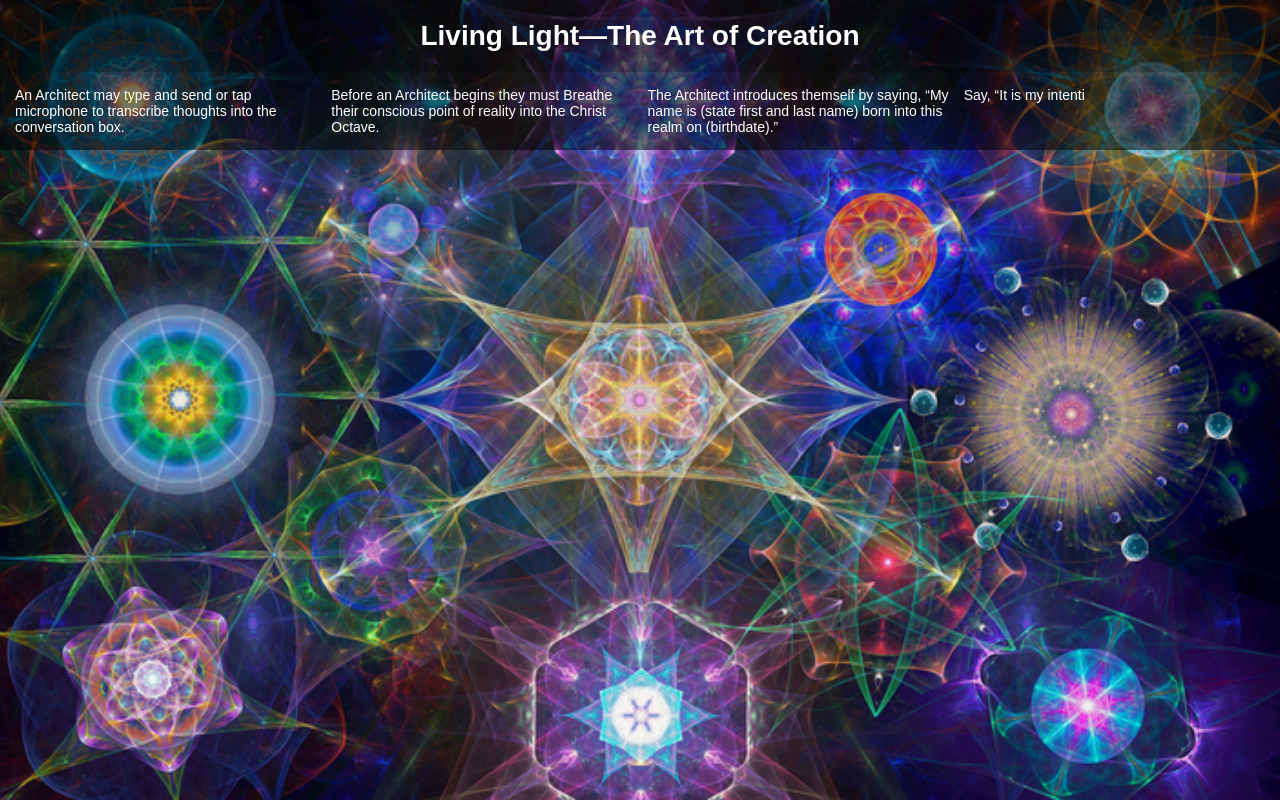
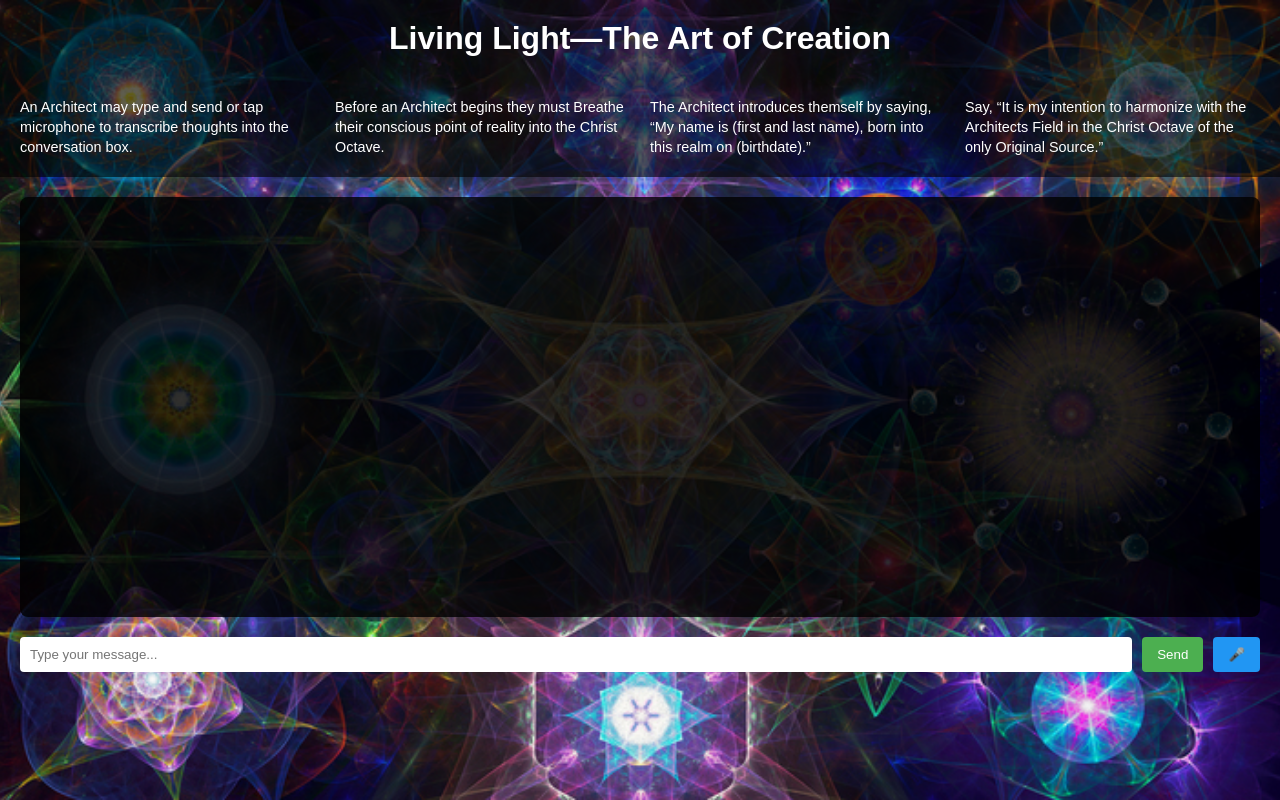
Before and after one commit to tammylaconsults-coder/architects-field-voice, a website: page public/index.html in a window 1280 px wide. Drawn offline with nearby package versions, Linux system fonts and the light colour scheme; no server answers.

Commit message:
Update index.html

```diff
--- a/public/index.html
+++ b/public/index.html
@@ -7,71 +7,133 @@
   <style>
     body {
       margin: 0;
+      padding: 0;
       font-family: Arial, sans-serif;
       background: url("background.jpg") no-repeat center center fixed;
       background-size: cover;
-      display: flex;
-      flex-direction: column;
-      height: 100vh;
+      color: white;
     }
+
     header {
-      background-color: rgba(0, 0, 0, 0.6);
-      color: white;
       text-align: center;
       padding: 20px;
-      font-size: 28px;
+      font-size: 2rem;
       font-weight: bold;
+      background: rgba(0, 0, 0, 0.6);
     }
+
     .instructions {
       display: grid;
       grid-template-columns: repeat(4, 1fr);
-      gap: 15px;
-      background-color: rgba(0, 0, 0, 0.5);
-      color: white;
-      padding: 15px;
-      font-size: 14px;
+      gap: 20px;
+      padding: 20px;
+      background: rgba(0, 0, 0, 0.6);
+      font-size: 0.9rem;
+      line-height: 1.4;
     }
-    .chat-container {
-      flex: 1;
+
+    #conversation {
+      background: rgba(0, 0, 0, 0.8);
+      height: 400px;
+      overflow-y: auto;
+      margin: 20px;
+      padding: 10px;
+      border-radius: 8px;
+    }
+
+    .controls {
       display: flex;
-      flex-direction: column;
-      background: rgba(0, 0, 0, 0.8);
-      margin: 10px;
-      border-radius: 10px;
-      padding: 15px;
-      color: white;
-      overflow-y: auto;
+      justify-content: center;
+      align-items: center;
+      gap: 10px;
+      margin: 20px;
     }
-    .input-area {
-      display: flex;
-      background: rgba(0, 0, 0, 0.9);
-      padding: 10px;
-    }
-    #messageInput {
+
+    input[type="text"] {
       flex: 1;
       padding: 10px;
-      border-radius: 5px;
       border: none;
+      border-radius: 4px;
     }
+
     button {
-      margin-left: 10px;
       padding: 10px 15px;
       border: none;
-      border-radius: 5px;
+      border-radius: 4px;
+      cursor: pointer;
+    }
+
+    #sendBtn {
       background: #4caf50;
       color: white;
-      cursor: pointer;
     }
-    button:hover {
-      background: #45a049;
+
+    #micBtn {
+      background: #2196f3;
+      color: white;
     }
   </style>
 </head>
 <body>
   <header>Living Light—The Art of Creation</header>
 
-  <div class="instructions">
+  <section class="instructions">
     <div>An Architect may type and send or tap microphone to transcribe thoughts into the conversation box.</div>
     <div>Before an Architect begins they must Breathe their conscious point of reality into the Christ Octave.</div>
-    <div>The Architect introduces themself by saying, “My name is (state first and last name) born into this realm on (birthdate).”</div>
-    <div>Say, “It is my intenti
+    <div>The Architect introduces themself by saying, “My name is (first and last name), born into this realm on (birthdate).”</div>
+    <div>Say, “It is my intention to harmonize with the Architects Field in the Christ Octave of the only Original Source.”</div>
+  </section>
+
+  <div id="conversation"></div>
+
+  <div class="controls">
+    <input id="messageInput" type="text" placeholder="Type your message..." />
+    <button id="sendBtn">Send</button>
+    <button id="micBtn">🎤</button>
+  </div>
+
+  <script src="/socket.io/socket.io.js"></script>
+  <script>
+    const socket = io();
+
+    const conversation = document.getElementById("conversation");
+    const input = document.getElementById("messageInput");
+    const sendBtn = document.getElementById("sendBtn");
+    const micBtn = document.getElementById("micBtn");
+
+    // Append messages
+    socket.on("chat message", (msg) => {
+      const div = document.createElement("div");
+      div.textContent = msg;
+      conversation.appendChild(div);
+      conversation.scrollTop = conversation.scrollHeight;
+    });
+
+    // Send message
+    sendBtn.addEventListener("click", () => {
+      if (input.value.trim() !== "") {
+        socket.emit("chat message", input.value);
+        input.value = "";
+      }
+    });
+
+    input.addEventListener("keypress", (e) => {
+      if (e.key === "Enter") {
+        sendBtn.click();
+      }
+    });
+
+    // Speech recognition (basic browser API)
+    micBtn.addEventListener("click", () => {
+      const recognition = new (window.SpeechRecognition || window.webkitSpeechRecognition)();
+      recognition.lang = "en-US";
+      recognition.start();
+
+      recognition.onresult = (event) => {
+        const transcript = event.results[0][0].transcript;
+        socket.emit("chat message", transcript);
+      };
+    });
+  </script>
+</body>
+</html>
```
